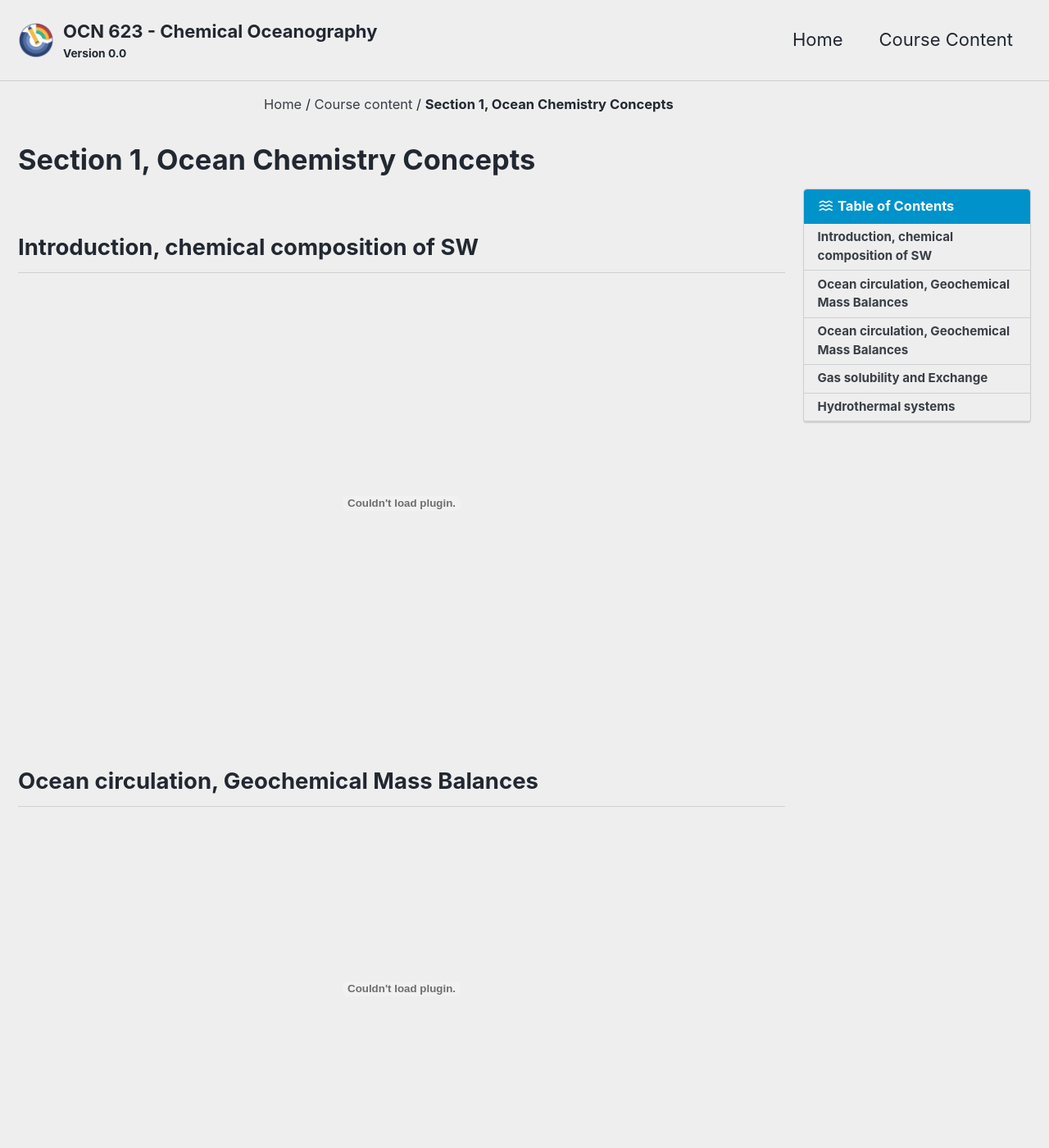
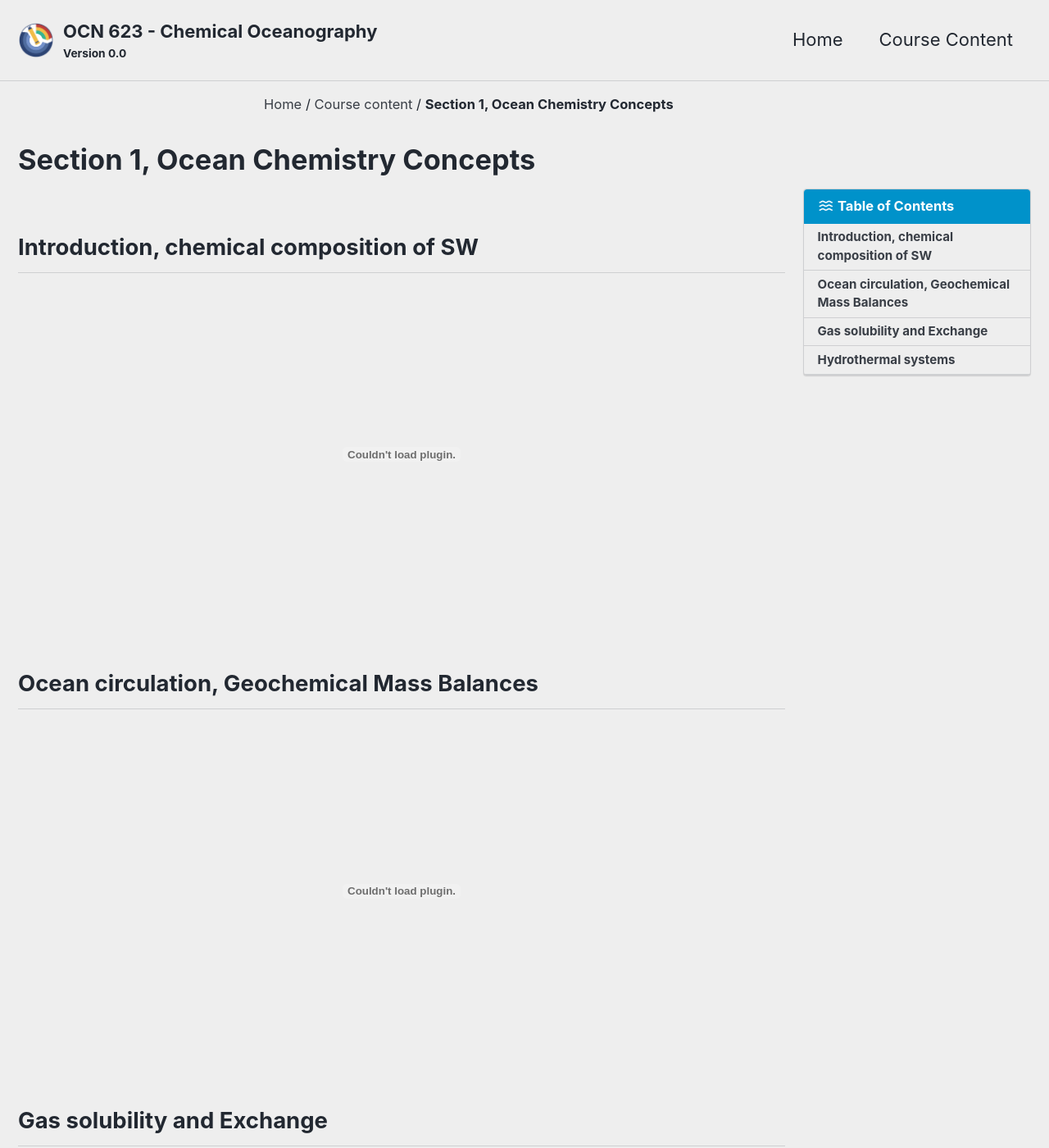
Before and after one commit to SethBushinsky/OCN623_Chemical_Oceanography, a Jekyll site: the page built from _pages/01_Ocean_Chemistry_Fundamentals.md, in a window 1280 px wide and 1400 px high. Shown: the whole window at 82% size. Built offline with Jekyll 4.4.1, drawn with Linux system fonts in a browser that asks for light colours; cached includes are drawn as plain includes.

Commit message:
Update 01_Ocean_Chemistry_Fundamentals.md

```diff
--- a/_pages/01_Ocean_Chemistry_Fundamentals.md
+++ b/_pages/01_Ocean_Chemistry_Fundamentals.md
@@ -11,9 +11,6 @@ breadcrumbs: true
 ---
 
 ## Introduction, chemical composition of SW
-<embed src="https://sethbushinsky.github.io/OCN623_Chemical_Oceanography/assets/pdfs/assets/pdfs/01_Chemical_composition_of_SW.pdf" type="application/pdf" width="700px" height="400px"/>
-
-## Ocean circulation, Geochemical Mass Balances
 <embed src="https://sethbushinsky.github.io/OCN623_Chemical_Oceanography/assets/pdfs/01_Chemical_composition_of_SW.pdf"
   type="application/pdf" width="900px" height="400px"/>
 
```
